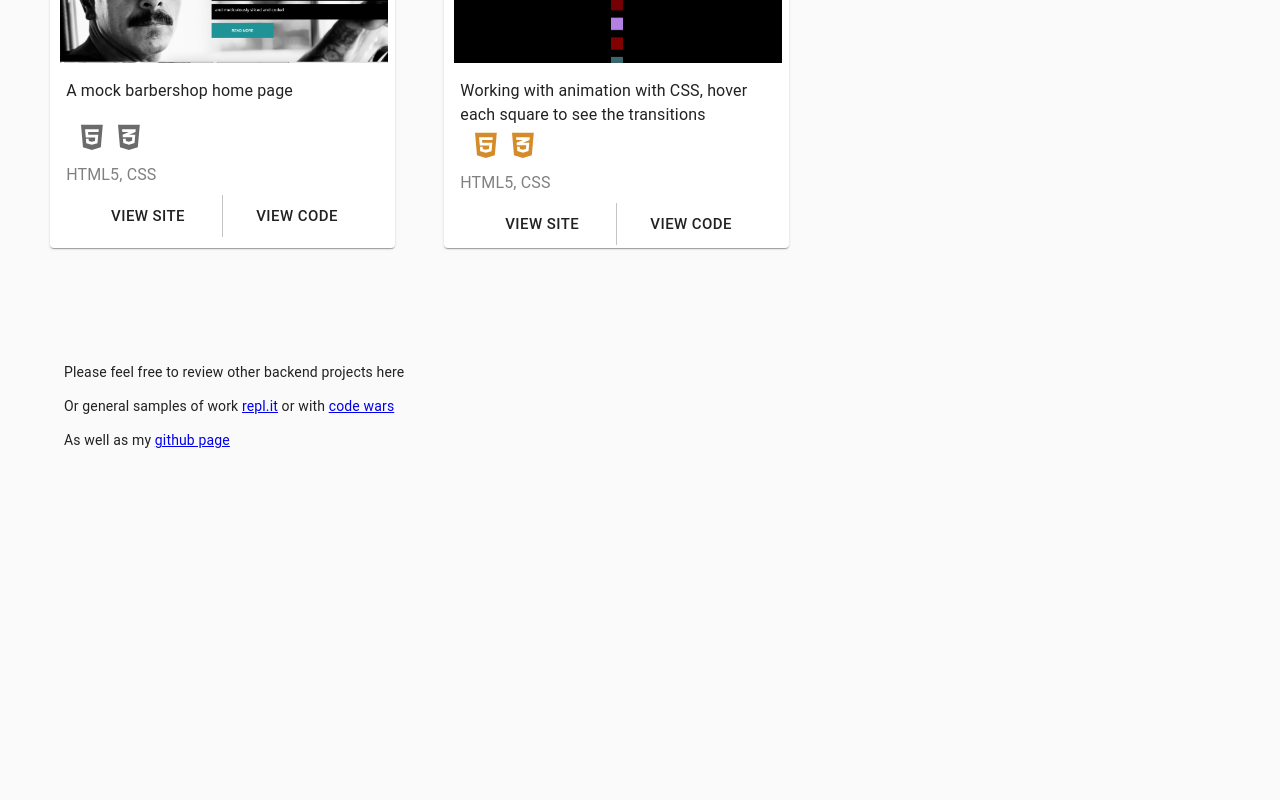
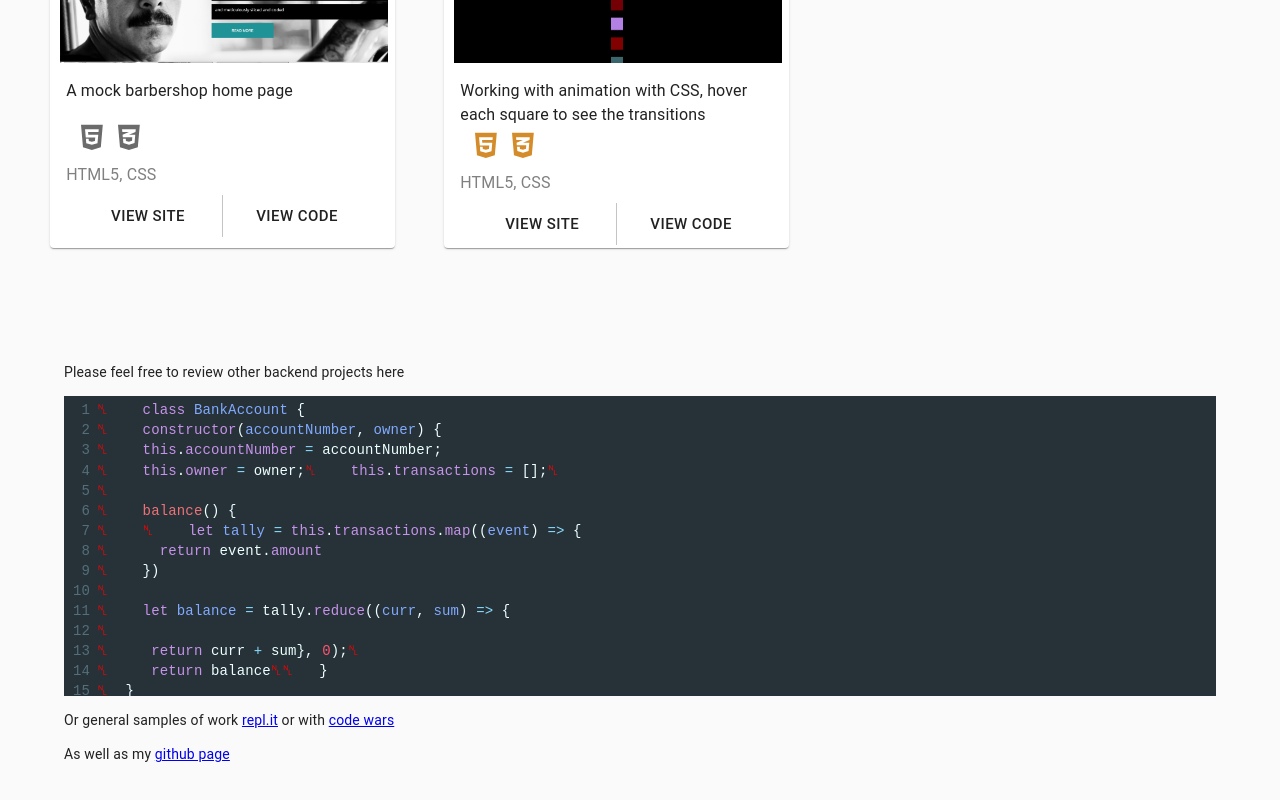
Before and after one commit to listenToRipley/nataliekendrick, a React (Create React App) app: page /projects in a window 1280 px wide. Shown: the part 2007-2807 px from the top of the page. Before the commit the page ends 2521 px from the top, so only its background shows below. Built offline with nearby package versions, Linux system fonts and the light colour scheme.

Commit message:
coding samples

```diff
--- a/package.json
+++ b/package.json
@@ -15,13 +15,17 @@
     "@testing-library/jest-dom": "^5.11.4",
     "@testing-library/react": "^11.1.0",
     "@testing-library/user-event": "^12.1.10",
+    "codemirror": "^5.59.1",
     "konva": "^7.1.6",
     "npm": "^6.14.10",
     "react": "^17.0.1",
+    "react-codemirror2": "^7.2.1",
     "react-dom": "^17.0.1",
+    "react-markdown": "^5.0.3",
     "react-router": "^5.2.0",
     "react-router-dom": "^5.2.0",
     "react-scripts": "4.0.0",
+    "remark-gfm": "^1.0.0",
     "web-vitals": "^0.2.4"
   },
   "scripts": {
--- a/src/Components/ProjCodeSamples.js
+++ b/src/Components/ProjCodeSamples.js
@@ -17,3 +17,92 @@
 //https://github.com/listenToRipley/311_wk4_day2_node_mysql/blob/master/controllers/users.js
 
 //https://github.com/AustinCodingAcademy/311_wk6_day2_authentication/blob/master/index.js
+import React from 'react'
+import {Controlled as CodeMirror} from 'react-codemirror2'
+import 'codemirror/lib/codemirror.css';
+import 'codemirror/theme/neat.css';
+import 'codemirror/mode/javascript/javascript.js';
+import 'codemirror/theme/material.css';
+
+const CodeSamples = () => {
+
+ let ref='https://raw.githubusercontent.com/listenToRipley/javascript-workbook/gh-pages/05week/bankAccount.js'
+
+  return (
+    <div>
+      <CodeMirror
+    value='
+    class BankAccount { &
+    constructor(accountNumber, owner) { &
+    this.accountNumber = accountNumber; &
+    this.owner = owner;
+    this.transactions = [];
+    &
+    &
+    balance() { &
+
+    let tally = this.transactions.map((event) => { &
+      return event.amount &
+    }) &
+    &
+    let balance = tally.reduce((curr, sum) => { &
+     &
+     return curr + sum}, 0);
+      &
+     return balance
+
+   } &
+  } &
+ &
+  deposits(amount) { &
+
+    let payee = this.owner &
+
+    this.transactions.push(new Transaction(amount, payee)) &
+  } &
+ &
+  charge(aTransaction) { &
+ &
+    if (this.balance() <= 0 || this.balance() < this.amount || this.balance()  === `this is a new account, a deposit has not yet been made`) { &
+      return `insufficient funds` &
+    } else { &
+    return this.transactions.push(aTransaction) &
+  } } } &
+  &
+  &
+  class Transaction { &
+  constructor(amount, payee) { &
+    this.date = new Date() &
+    this.amount = amount; &
+    this.payee = payee; &
+  }  &
+ } &
+
+let myAccount = new BankAccount(123244, `Natalie Kendrick`)  &
+ &
+ let yourAccount = new BankAccount(234236, `Willie Nelson`) &
+ &
+ let silverSea = new Transaction(-313, `Silver Sea`) &
+ let pTerrys = new Transaction(-24.53, `P.Terry\s`) &
+ &
+  myAccount.deposits(1231) &
+  &
+  myAccount.charge(silverSea) &
+  & myAccount.charge(pTerrys)
+ &
+ &
+  console.log(myAccount.balance())
+
+    '
+    options={{
+      mode: 'javascript',
+      theme: 'material',
+      lineNumbers: true,
+      lineSeparator: '&'
+    }}
+/>
+    </div>
+  )
+}
+
+export default CodeSamples
--- a/src/Components/Projects.js
+++ b/src/Components/Projects.js
@@ -10,6 +10,7 @@ import DodgeBall from './ProjDodgeBall';
 import PigLatin from './ProjPigLatin'
 import SmallBusiness from './ProjSmallBusiness';
 import PantryPals from './ProjPantryPals'
+import CodeSample from './ProjCodeSamples'
 
 const Projects = () => {
 
@@ -30,6 +31,7 @@ const Projects = () => {
     </div>
     <div className="projectAdds">
     <p> Please feel free to review other backend projects here</p>
+    <CodeSample/>
     <p> Or general samples of work <a href="https://repl.it/@listenToRipley">repl.it</a> or with <a href="https://www.codewars.com/users/minonOfLight">code wars</a> </p>
     <p>As well as my <a href="https://github.com/listenToRipley">github page</a></p>
     </div>
```
Also changed, not shown: 1 other file (tests, documents, lock files or other folders).
